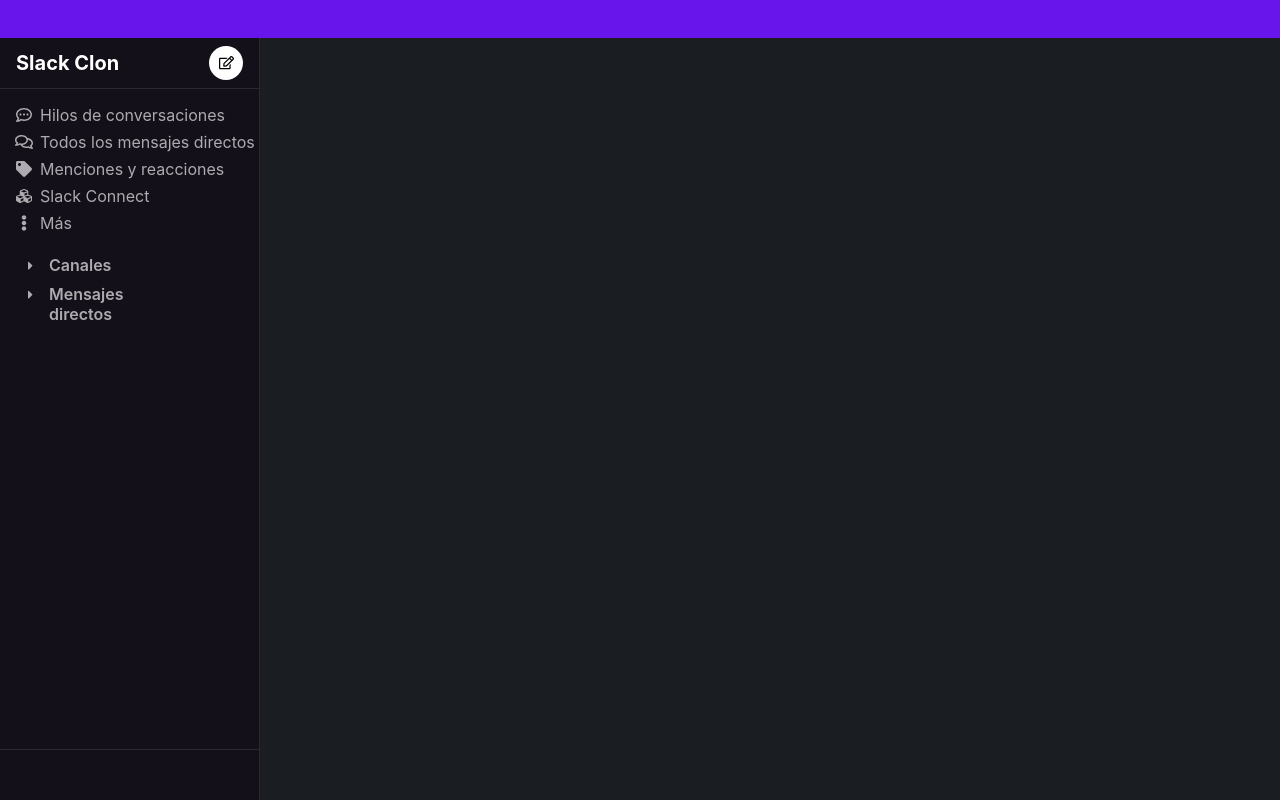
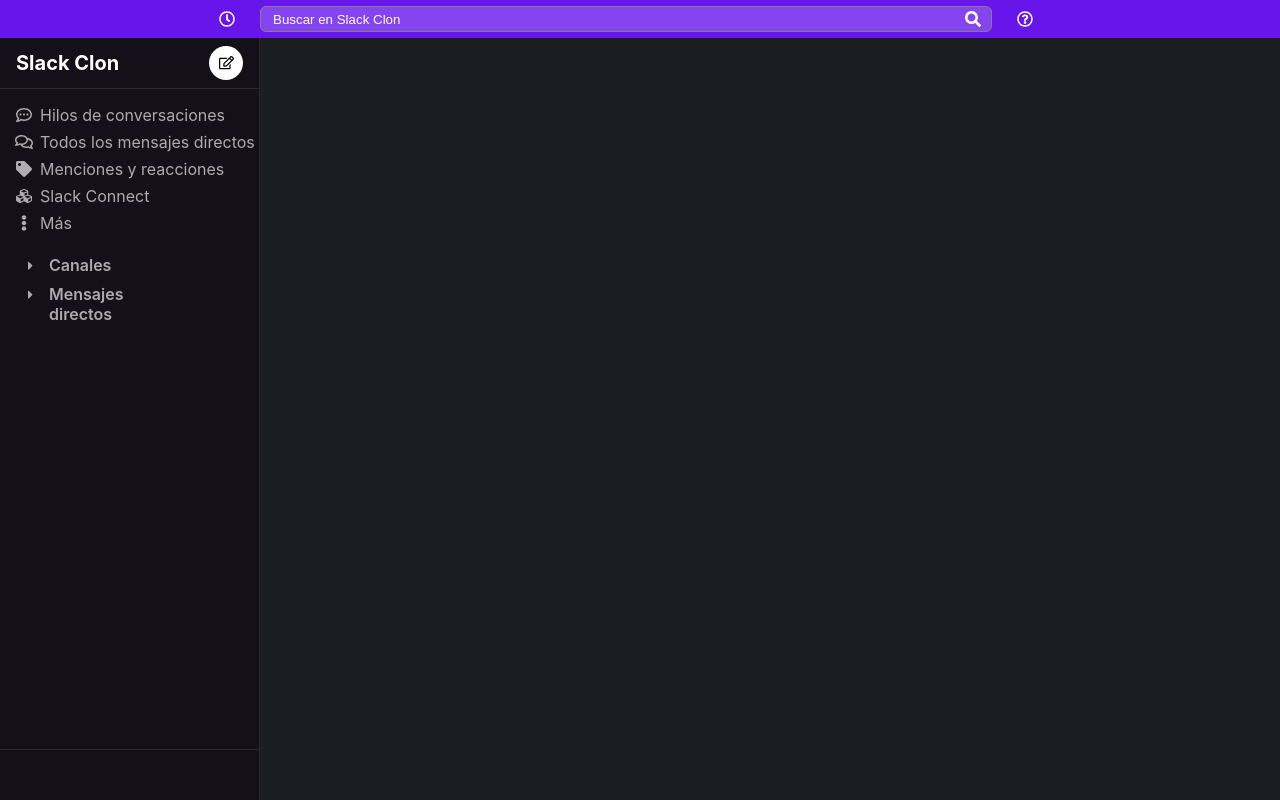
Before and after one commit to leitolima/slack-clon-frontend, a React (Create React App) app: page / in a window 1280 px wide. Built offline with nearby package versions, Linux system fonts and the light colour scheme.

Commit message:
Header with icons and Search bar

```diff
--- /dev/null
+++ b/src/components/Header/Profile/index.js
@@ -0,0 +1,15 @@
+import React from 'react';
+
+import {
+    ImageContainer,
+} from './styles';
+
+const Profile = () => {
+    return (
+        <ImageContainer>
+
+        </ImageContainer>
+    )
+}
+
+export default Profile;
--- /dev/null
+++ b/src/components/Header/Profile/styles.js
@@ -0,0 +1,9 @@
+import styled from 'styled-components';
+
+export const ImageContainer = styled.div`
+    width: 30px;
+    height: 30px;
+    margin-left: auto;
+    margin-right: 16px;
+    border-radius: 8px;
+`;
--- /dev/null
+++ b/src/components/Header/SearchInput/index.js
@@ -0,0 +1,19 @@
+import React from 'react';
+import { FontAwesomeIcon } from '@fortawesome/react-fontawesome';
+import { faSearch } from '@fortawesome/free-solid-svg-icons';
+
+import {
+    InputContainer,
+    Input,
+} from './styles';
+
+const SearchInput = () => {
+    return (
+        <InputContainer>
+            <Input placeholder="Buscar en Slack Clon"/>
+            <FontAwesomeIcon icon={faSearch}/>
+        </InputContainer>
+    )
+}
+
+export default SearchInput;
--- /dev/null
+++ b/src/components/Header/SearchInput/styles.js
@@ -0,0 +1,29 @@
+import styled from 'styled-components';
+
+export const InputContainer = styled.div`
+    position: relative;
+    height: 24px;
+    border-radius: 6px;
+    width: 710px;
+    margin: auto 0;
+    border: 1px solid gray;
+    display: flex;
+    align-items: center;
+    padding: 0 10px;
+    color: white;
+    background-color: ${p => p.theme.colors['violet']['input-background']};
+`;
+
+export const Input = styled.input`
+    color: white;
+    height: 100%;
+    width: 100%;
+    border: none;
+    background: transparent;
+    &::placeholder {
+        color: white;
+    }
+    &:focus {
+        outline: none;
+    }
+`;
--- a/src/components/Header/index.js
+++ b/src/components/Header/index.js
@@ -1,13 +1,26 @@
 import React from 'react';
+import { FontAwesomeIcon } from '@fortawesome/react-fontawesome';
+import { faClock, faQuestionCircle } from '@fortawesome/free-regular-svg-icons';
 
 import {
     HeaderField,
+    History,
+    Info,
 } from './styles';
+import SearchInput from './SearchInput';
+import Profile from './Profile';
 
 const Header = () => {
     return (
         <HeaderField>
-
+            <History>
+                <FontAwesomeIcon icon={faClock}/>
+            </History>
+            <SearchInput/>
+            <Info>
+                <FontAwesomeIcon icon={faQuestionCircle}/>
+            </Info>
+            <Profile/>
         </HeaderField>
     )
 }
--- a/src/components/Header/styles.js
+++ b/src/components/Header/styles.js
@@ -2,5 +2,22 @@
 
 export const HeaderField = styled.header`
     grid-area: header;
+    display: flex;
+    align-items: center;
     background-color: ${p => p.theme.colors['violet']['main']};;
 `;
+
+export const History = styled.div`
+    width: 260px;
+    color: white;
+    display: flex;
+    justify-content: end;
+    & svg {
+        margin-right: 25px;
+    }
+`;
+
+export const Info = styled.div`
+    color: white;
+    margin-left: 25px;
+`;
```
